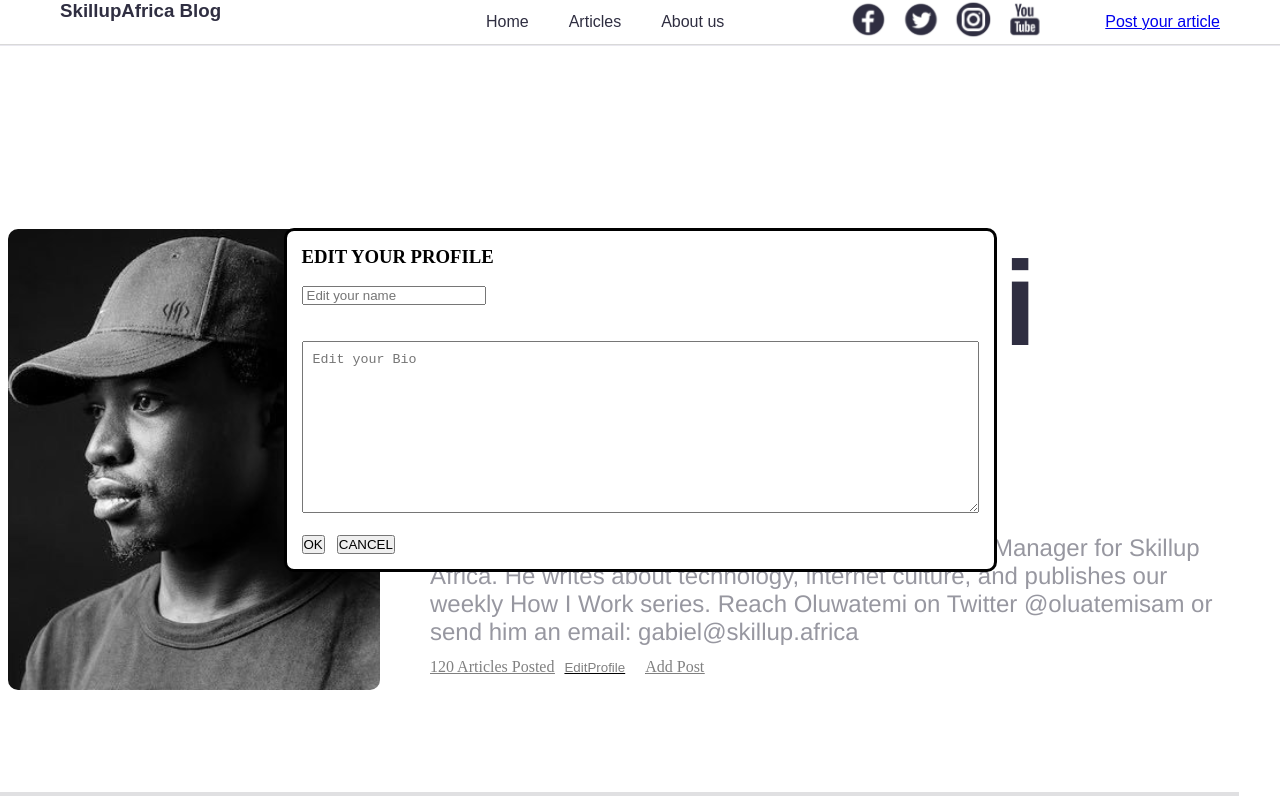
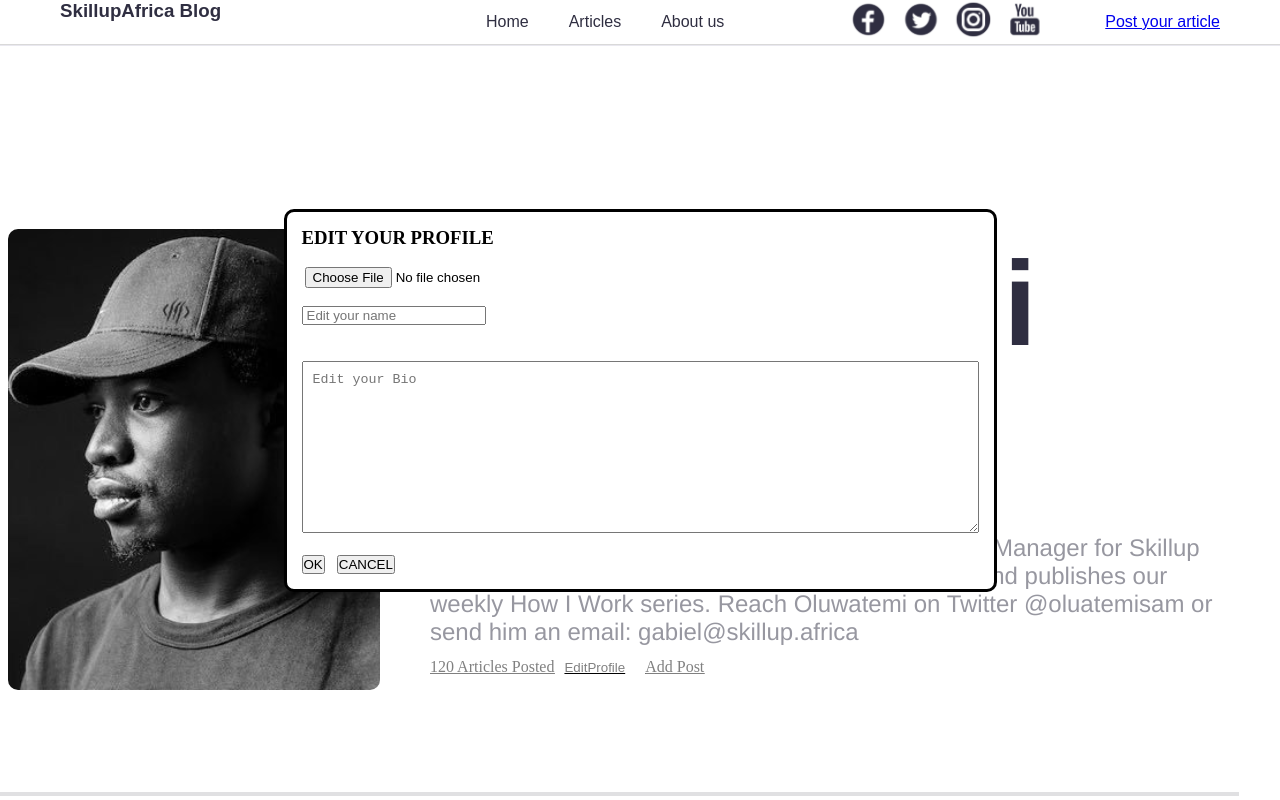
Before and after one commit to Adesina-Abiodun/SkillUp-Blog, a React (Vite) app: page /editor/1 in a window 1280 px wide. Both pictures are taken after a click on the button "EditProfile". Shown: the top 800 px of the page. Built offline with nearby package versions, Linux system fonts and the light colour scheme.

Commit message:
updated with image file

```diff
--- a/src/EditorPage/EditorModal.jsx
+++ b/src/EditorPage/EditorModal.jsx
@@ -1,6 +1,6 @@
 import React from 'react';
 import './EditorModal.css';
-import { useForm } from "react-hook-form";
+import { useForm, } from "react-hook-form";
 import axios from "axios";
 
 
@@ -29,7 +29,10 @@ function EditorModal({setOpenModal}) {
               <h3>EDIT YOUR PROFILE </h3>
               <br />
             <form onSubmit={handleSubmit(submitData)}>
-              <div className='put'>
+          <div className='put'>
+            <input type="file" />
+            <br />
+            <br/>
             <input type="text" name='edit'{...register("edit")} placeholder='Edit your name'/>
               </div>
               <br />
```
